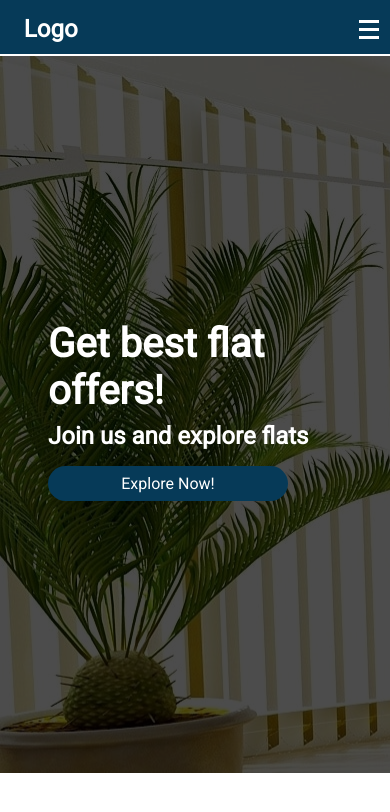
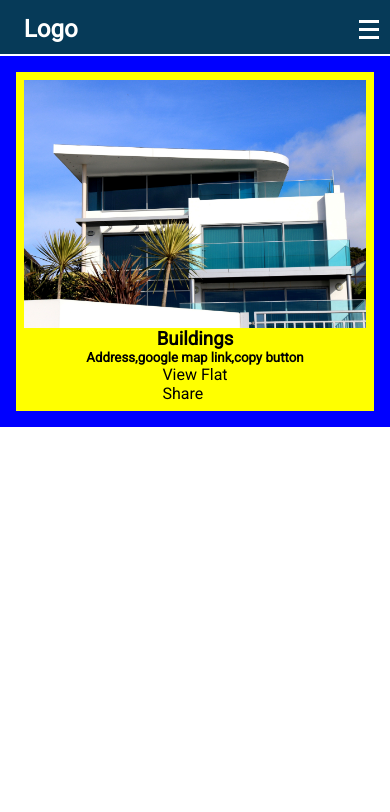
Before and after one commit to Saran-pariyar/flat-trade, a React (Create React App) app: page / in a window 390 px wide. Shown: the top 812 px of the page. Built offline with nearby package versions, Linux system fonts and the light colour scheme.

Commit message:
working on the main section

```diff
--- /dev/null
+++ b/hello.json
@@ -0,0 +1,6 @@
+{
+    "userId": 1,
+    "id": 1,
+    "title": "sunt aut facere repellat provident occaecati excepturi optio reprehenderit",
+    "body": "quia et suscipit\nsuscipit recusandae consequuntur expedita et cum\nreprehenderit molestiae ut ut quas totam\nnostrum rerum est autem sunt rem eveniet architecto"
+}
--- a/package.json
+++ b/package.json
@@ -7,6 +7,7 @@
     "@testing-library/jest-dom": "^5.16.4",
     "@testing-library/react": "^13.2.0",
     "@testing-library/user-event": "^13.5.0",
+    "axios": "^0.27.2",
     "gh-pages": "^4.0.0",
     "react": "^18.1.0",
     "react-dom": "^18.1.0",
--- a/src/App.jsx
+++ b/src/App.jsx
@@ -1,19 +1,34 @@
 import "./assets/style/App.css";
 import About from "./components/About/About";
-import { HeroSection } from "./components/HeroSection/HeroSection";
+import { FlatDetail } from "./components/FlatDetail/FlatDetail";
 import Navbar from "./components/Navbar/Navbar";
 import { BrowserRouter, Route, Routes } from "react-router-dom";
 import Contact from "./components/Contact/Contact";
 import Explore from "./components/Explore/Explore";
+import axios from "axios";
+import { useEffect } from "react";
 
 function App() {
+  // useEffect(() => {
+  //   axios
+  //     .get("http://localhost:3000/flat-trade/hello.json")
+  //     .then(function (response) {
+  //       // handle success
+  //       console.log(response + "hello");
+  //     })
+  //     .catch(function (error) {
+  //       // handle error
+  //       console.log("error");
+  //     });
+  // });
   return (
     <div className="App">
       <BrowserRouter>
         <Navbar />
         <Routes>
-          <Route path="/" element={<HeroSection />} />
-          <Route path="/home" element={<HeroSection />} />
+          <Route path="/" element={<FlatDetail />} />
+          <Route path="/flat-trade" element={<FlatDetail />} />
+          <Route path="/home" element={<FlatDetail />} />
           <Route exact path="/about" element={<About />} />
           <Route exact path="/explore" element={<Explore />} />
           <Route exact path="/contact" element={<Contact />} />
--- /dev/null
+++ b/src/components/FlatDetail/FlatDetail.jsx
@@ -0,0 +1,11 @@
+import React from "react";
+import "./flatDetail.css";
+import MainSection from "./MainSection/MainSection";
+
+export const FlatDetail = () => {
+  return (
+    <section className="hero-section">
+      <MainSection />
+    </section>
+  );
+};
--- /dev/null
+++ b/src/components/FlatDetail/MainSection/MainSection.jsx
@@ -0,0 +1,24 @@
+import React from "react";
+import "./mainSection.css";
+import flat from "./five.jpg";
+
+const MainSection = () => {
+  return (
+    <section className="main">
+      <div className="main-container">
+        <div className="flat-detail">
+          <h1>Buildings</h1>
+          <h5>Address,google map link,copy button</h5>
+          <div className="buttons">
+            <div className="btn">View Flat</div>
+            <div className="btn">Share</div>
+          </div>
+        </div>
+        <div className="flat-img">
+          <img src={flat} alt="Image" className="image" />
+        </div>
+      </div>
+    </section>
+  );
+};
+export default MainSection;
--- /dev/null
+++ b/src/components/FlatDetail/MainSection/mainSection.css
@@ -0,0 +1,54 @@
+.main {
+    padding: 1rem;
+    background-color: blue;
+    display: flex;
+    justify-content: center;
+
+}
+
+.main-container {
+    background-color: yellow;
+    display: flex;
+    justify-content: space-around;
+    align-items: center;
+    width: 90%;
+    padding: 0.5rem;
+}
+
+.flat-detail {
+    height: 50%;
+    display: flex;
+    flex-direction: column;
+    justify-content: center;
+    align-items: center;
+    width: 50%;
+}
+
+.flat-img {
+    display: flex;
+    justify-content: center;
+    align-items: center;
+    width: 50%;
+}
+
+.image {
+    width: 100%;
+    height: 50%;
+}
+
+@media only screen and (max-width:800px) {
+    .main-container {
+        height: 100%;
+        flex-direction: column-reverse;
+        justify-content: center;
+        align-items: center;
+        width: 100%;
+    }
+
+    .flat-detail,
+    .flat-img,
+    .image {
+        width: 100%;
+    }
+
+}
--- a/src/components/HeroSection/HeroSection.jsx
+++ /dev/null
@@ -1,12 +0,0 @@
-import React from 'react'
-import './heroSection.css'
-
-export const HeroSection = () => {
-  return (
-    <section className='hero-section'>
-        <h1 className='first-heading'>Get best flat offers!</h1>
-        <h3 className='second-heading'>Join us and explore flats</h3>
-        <div className='explore-button'><p>Explore Now!</p></div>
-        </section>
-  )
-}
--- a/src/components/HeroSection/heroSection.css
+++ /dev/null
@@ -1,65 +0,0 @@
-.hero-section {
-    height: 85vh;
-    background: rgba(0, 0, 0, 0.4) url('/src/assets/img/four.jpg');
-    background-blend-mode: darken;
-    background-size: cover;
-    background-repeat: no-repeat;
-    position: sticky;
-    /* we gave top:3.5rem cause it will stick right after navbar height i.e. 3.5rem */
-    top: 3.5rem;
-    /* we gave z-index - value so that this section will be override by the section below it  */
-    z-index: -11;
-    color: #ffff;
-    display: flex;
-    /* align-items: center; */
-    justify-content: center;
-    flex-direction: column;
-    padding: 3rem;
-}
-
-.first-heading {
-    font-size: 4rem;
-    margin: .5rem 0;
-}
-
-.second-heading {
-    font-size: 3rem;
-}
-
-.explore-button {
-    font-size: 2rem;
-    padding: 0.5rem;
-    background-color: #063a58;
-    color: #ffff;
-    display: inline-block;
-    width: 15rem;
-    display: flex;
-    justify-content: center;
-    align-items: center;
-    text-decoration: none;
-    transition: padding .4s ease-out;
-    border-radius: 2rem;
-    margin: 1rem 0;
-}
-
-.explore-button:hover {
-    cursor: pointer;
-    padding: 0.8rem;
-}
-
-@media only screen and (max-width:800px) {
-    .hero-section{
-    background: rgba(0, 0, 0, 0.7) url('/src/assets/img/four.jpg');
-    }
-    .first-heading {
-        font-size: 2.5rem;
-    }
-
-    .second-heading {
-        font-size: 1.5rem;
-    }
-
-    .explore-button {
-        font-size: 1rem;
-    }
-}
```
Also changed, not shown: src/api/flat/flat.json (added, +14 -0 lines), oi.txt (added), src/components/FlatDetail/MainSection/five.jpg (renamed from src/assets/img/five.jpg), src/components/FlatDetail/flatDetail.css (added), 1 other file (tests, documents, lock files or other folders).
